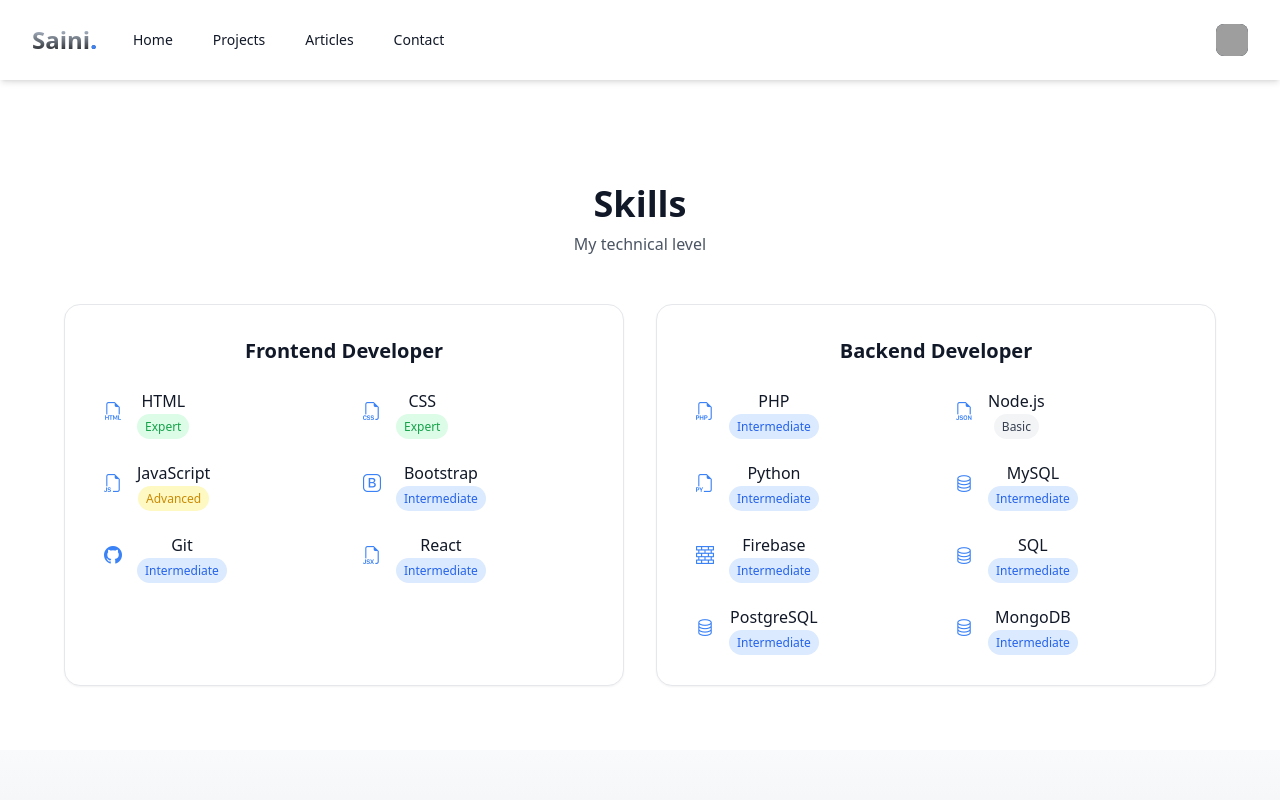
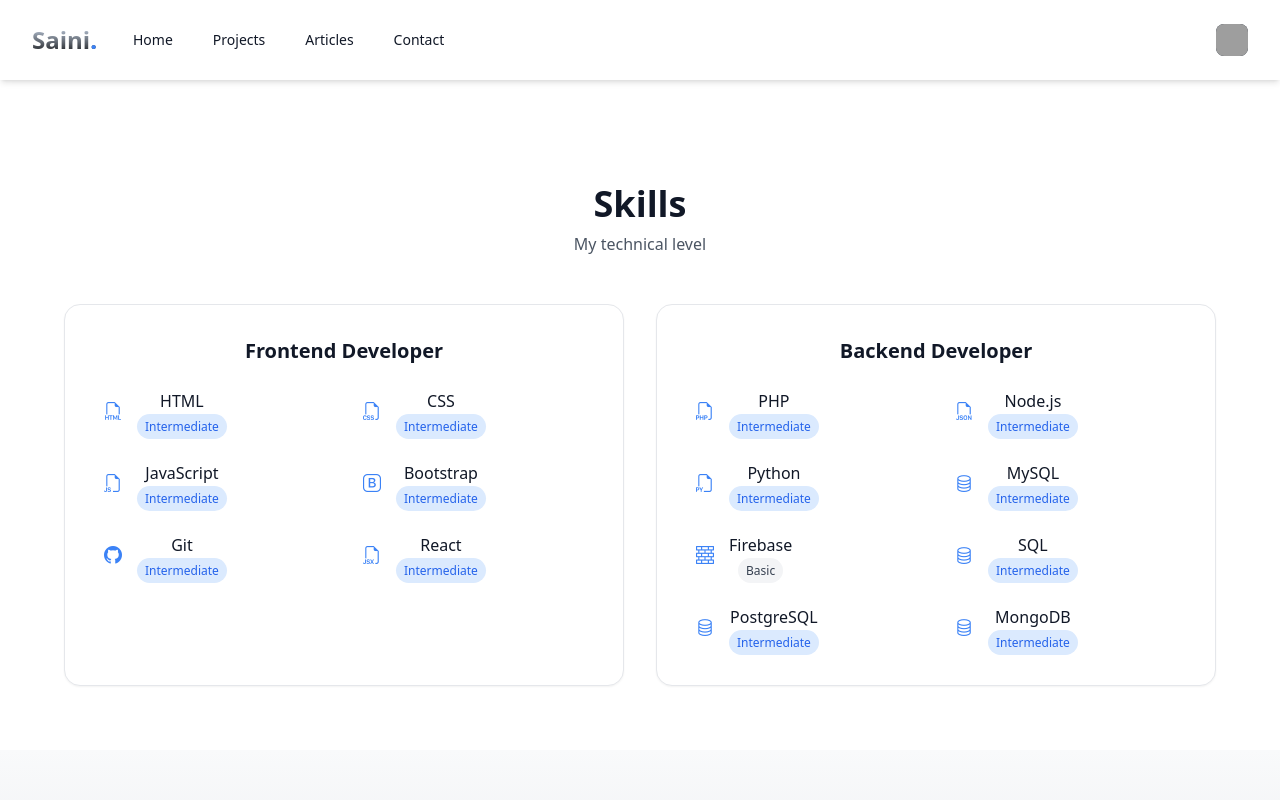
Before and after one commit to 5a1n1hritik/My_Portfolio, a React (Vite) app in the folder frontend/: page /skills in a window 1280 px wide. Shown: the top 800 px of the page. Built offline with nearby package versions, Linux system fonts and the light colour scheme; grey boxes are pictures that could not be loaded.

Commit message:
Added animation styles on skills section

```diff
--- a/frontend/src/components/SkillCard.jsx
+++ b/frontend/src/components/SkillCard.jsx
@@ -1,11 +1,17 @@
-import React from 'react'
-import SkillItem from './SkillItem'
-import getLevelColor from '../utils'
+import React from "react";
+import { motion } from "framer-motion";
+import SkillItem from "./SkillItem";
+import getLevelColor from "../utils";
 
-
-const SkillCard = ({ title, skills = []}) => {
+const SkillCard = ({ title, skills = [] }) => {
   return (
-    <div className="bg-white rounded-2xl p-8 shadow-sm border hover:shadow-lg ">
+    <motion.div
+      className="bg-white rounded-2xl p-8 shadow-sm border hover:shadow-lg"
+      whileHover={{ scale: 1.05 }}
+      initial={{ opacity: 0, x: -50 }}
+      animate={{ opacity: 1, x: 0 }}
+      transition={{ duration: 0.6 }}
+    >
       <h2 className="text-xl font-semibold mb-6 text-center">{title}</h2>
       <div className="grid grid-cols-2 gap-6">
         {skills.map((skill) => (
@@ -18,8 +24,8 @@
           />
         ))}
       </div>
-  </div>
-  )
-}
+    </motion.div>
+  );
+};
 
 export default SkillCard;
--- a/frontend/src/components/SkillItem.jsx
+++ b/frontend/src/components/SkillItem.jsx
@@ -1,9 +1,16 @@
 import React from "react";
+import { motion } from "framer-motion";
 
 const SkillItem = ({ Icon, name, level, levelColor }) => {
   return (
     <>
-      <div className="flex items-center gap-2">
+      <motion.div
+        className="flex items-center gap-2"
+        whileHover={{ scale: 1.1 }}
+        initial={{ opacity: 0 }}
+        animate={{ opacity: 1 }}
+        transition={{ duration: 0.4 }}
+      >
         <i className={`bi ${Icon} w-8 h-8 text-lg text-blue-500`}></i>
         <div>
           <h3 className="font-medium">{name}</h3>
@@ -11,7 +18,7 @@
             {level}
           </span>
         </div>
-      </div>
+      </motion.div>
     </>
   );
 };
--- a/frontend/src/components/SkillsSection.jsx
+++ b/frontend/src/components/SkillsSection.jsx
@@ -1,12 +1,12 @@
 import React, { useState } from "react";
+import { motion } from "framer-motion";
 import SkillCard from "./SkillCard";
 
 const SkillsSection = () => {
-
   const frontendSkills = [
-        { name: "HTML", Icon: "bi-filetype-html", level: "Expert" },
-        { name: "CSS", Icon: "bi-filetype-css", level: "Expert" },
-        { name: "JavaScript", Icon: "bi-filetype-js", level: "Advanced" },
+    { name: "HTML", Icon: "bi-filetype-html", level: "Intermediate" },
+    { name: "CSS", Icon: "bi-filetype-css", level: "Intermediate" },
+    { name: "JavaScript", Icon: "bi-filetype-js", level: "Intermediate" },
     { name: "Bootstrap", Icon: "bi-bootstrap", level: "Intermediate" },
     { name: "Git", Icon: "bi-github", level: "Intermediate" },
     { name: "React", Icon: "bi-filetype-jsx", level: "Intermediate" },
@@ -14,32 +14,39 @@
 
   const backendSkills = [
     { name: "PHP", Icon: "bi-filetype-php", level: "Intermediate" },
-        { name: "Node.js", Icon: "bi-filetype-json", level: "Basic" },
+    { name: "Node.js", Icon: "bi-filetype-json", level: "Intermediate" },
     { name: "Python", Icon: "bi-filetype-py", level: "Intermediate" },
     { name: "MySQL", Icon: "bi-database", level: "Intermediate" },
-        { name: "Firebase", Icon: "bi-bricks", level: "Intermediate" },
+    { name: "Firebase", Icon: "bi-bricks", level: "Basic" },
     { name: "SQL", Icon: "bi-database", level: "Intermediate" },
     { name: "PostgreSQL", Icon: "bi-database", level: "Intermediate" },
     { name: "MongoDB", Icon: "bi-database", level: "Intermediate" },
   ];
 
   return (
-    <section className="mt-10 text-gray-900 font-sans px-6 md:px-12">
+    <motion.section
+      className="mt-10 text-gray-900 font-sans px-6 md:px-12"
+      initial={{ opacity: 0, y: 50 }}
+      animate={{ opacity: 1, y: 0 }}
+      transition={{ duration: 0.6 }}
+    >
       <div className="max-w-6xl mx-auto py-16 z-0">
         <h1 className="text-4xl font-bold text-center mb-2">Skills</h1>
         <p className="text-gray-600 text-center mb-12">My technical level</p>
-        <div className="grid grid-cols-1 md:grid-cols-2 lg:grid-cols-2 gap-8">
-          <SkillCard
-            title="Frontend Developer"
-            skills={frontendSkills}
-          />
-          <SkillCard
-            title="Backend Developer"
-            skills={backendSkills}
-          />
+        <motion.div
+          className="grid grid-cols-1 md:grid-cols-2 lg:grid-cols-2 gap-8"
+          initial="hidden"
+          animate="visible"
+          variants={{
+            hidden: { opacity: 0 },
+            visible: { opacity: 1, transition: { staggerChildren: 0.2 } },
+          }}
+        >
+          <SkillCard title="Frontend Developer" skills={frontendSkills} />
+          <SkillCard title="Backend Developer" skills={backendSkills} />
+        </motion.div>
       </div>
-      </div>
-    </section>
+    </motion.section>
   );
 };
 
```
Lines whose indentation alone changed are shown as unchanged.
